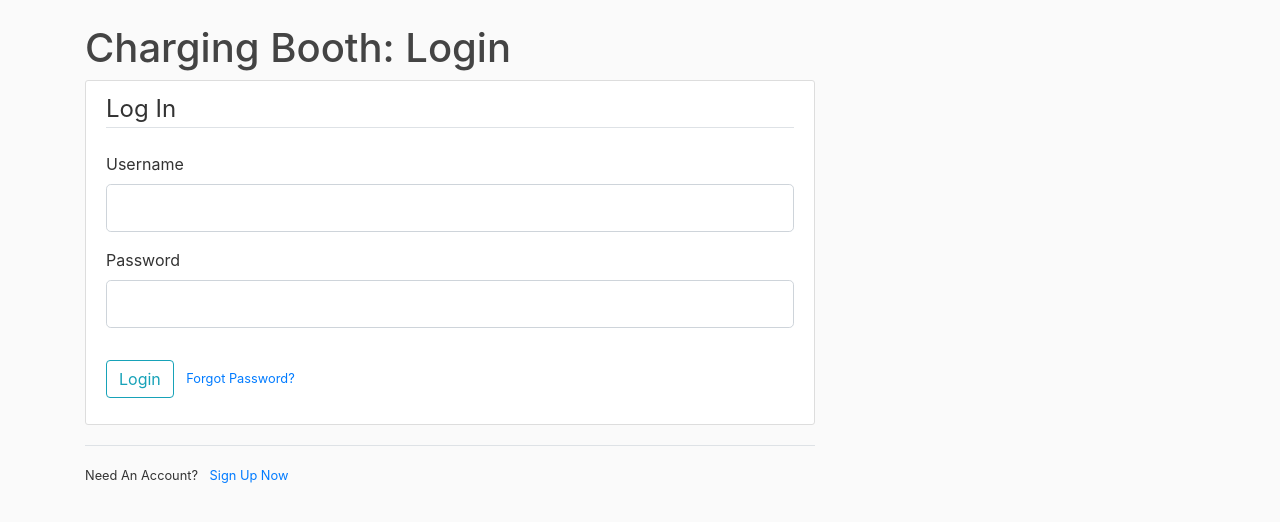
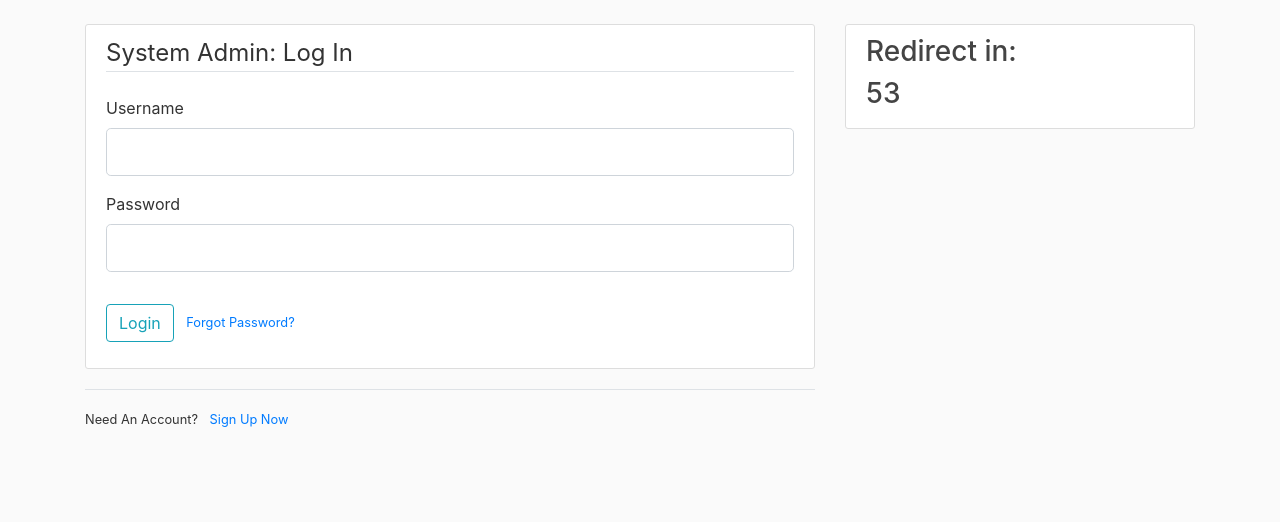
Before and after one commit to SirRodriguez/ChargingBooth, a Flask app: page /system_admin/login in a window 1280 px wide. Shown: the part 56-578 px from the top of the page. Run offline with Flask 2, Linux system fonts and the light colour scheme; some libraries are stand-ins or nearby versions.

Commit message:
Added a timer for system admin login to be redirected to kiosk mode when completed.

```diff
--- a/chargingbooth/static/main.css
+++ b/chargingbooth/static/main.css
@@ -31,6 +31,7 @@ h1, h2, h3, h4, h5, h6 {
   border-radius: 3px;
   margin-bottom: 20px;
 }
+
 
 .article-title {
   color: #444444;
--- a/chargingbooth/templates/system_admin_defualt_layout.html
+++ b/chargingbooth/templates/system_admin_defualt_layout.html
@@ -62,6 +62,7 @@
 		  {% endwith %}
 		  {% block content %}{% endblock %}
         </div>
+        {% block side_content %}{% endblock %}
       </div>
     </main>
 
--- a/chargingbooth/templates/system_admin_login.html
+++ b/chargingbooth/templates/system_admin_login.html
@@ -1,12 +1,12 @@
 {% extends "system_admin_defualt_layout.html" %}
 {% block content %}
-	<h1>Charging Booth: Login</h1>
+	<!-- <h1>Charging Booth: Login</h1> -->
 
 	<div class="content-section">
 		<form method="POST" action="">
 			{{ form.hidden_tag() }}
 			<fieldset class="form-group">
-				<legend class="border-bottom mb-4">Log In</legend>
+				<legend class="border-bottom mb-4">System Admin: Log In</legend>
 
 				{% for field in form %}
                     {% if field.type != "SubmitField" and field.id != "csrf_token" %}
@@ -36,10 +36,39 @@
 			</div>
 
 		</form>
+
 	</div>
 	<div class="border-top pt-3">
 		<small class="test-muted">
 			Need An Account? <a class="ml-2" href="{{ url_for('system_admin.register') }}">Sign Up Now</a>
 		</small>
 	</div>
+
 {% endblock content %}
+
+{% block side_content %}
+
+	<div class="col-md-4">
+      <div class="content-section">
+      	<h3>Redirect in:</h3>
+        <h3 id="time"></h3>
+      </div>
+    </div>
+
+    <script>
+    	var timer = setInterval(run_timer, 1000);
+    	var duration = 60; // seconds
+    	run_timer();
+
+    	function run_timer(){
+    		if(duration > 0){
+    			duration -= 1;
+    			var t = duration.toString()
+    			document.getElementById("time").innerHTML = t;
+    		}else{
+    			window.location.replace("/kiosk_mode");
+    		}
+    	}
+    </script>
+
+{% endblock side_content %}
```
Also changed, not shown: chargingbooth/templates/kiosk_mode_home.html (+5 -5 lines), chargingbooth/site.db, chargingbooth/static/picture_files/demo1.jpg (added), chargingbooth/static/picture_files/demo2.png (added), chargingbooth/static/picture_files/demo3.jpg (added), chargingbooth/static/picture_files/demo4.jpg (added).
